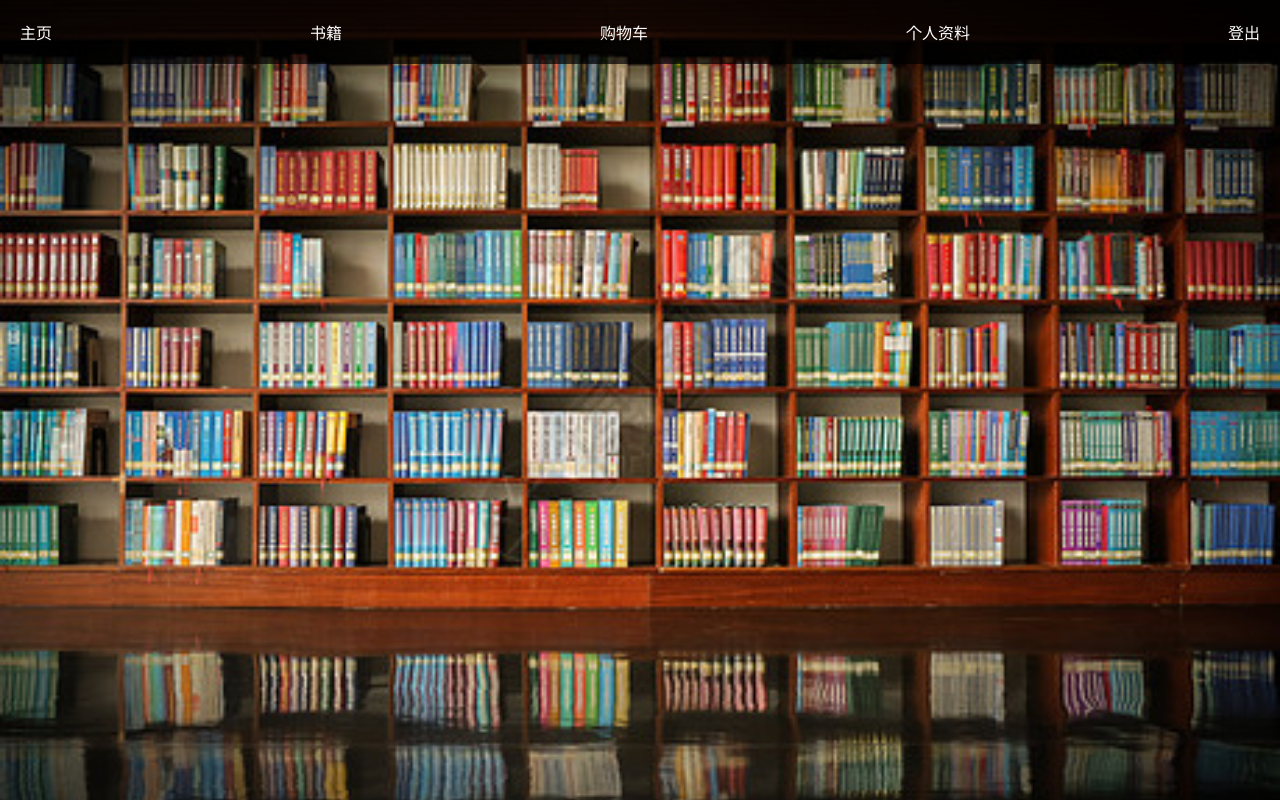
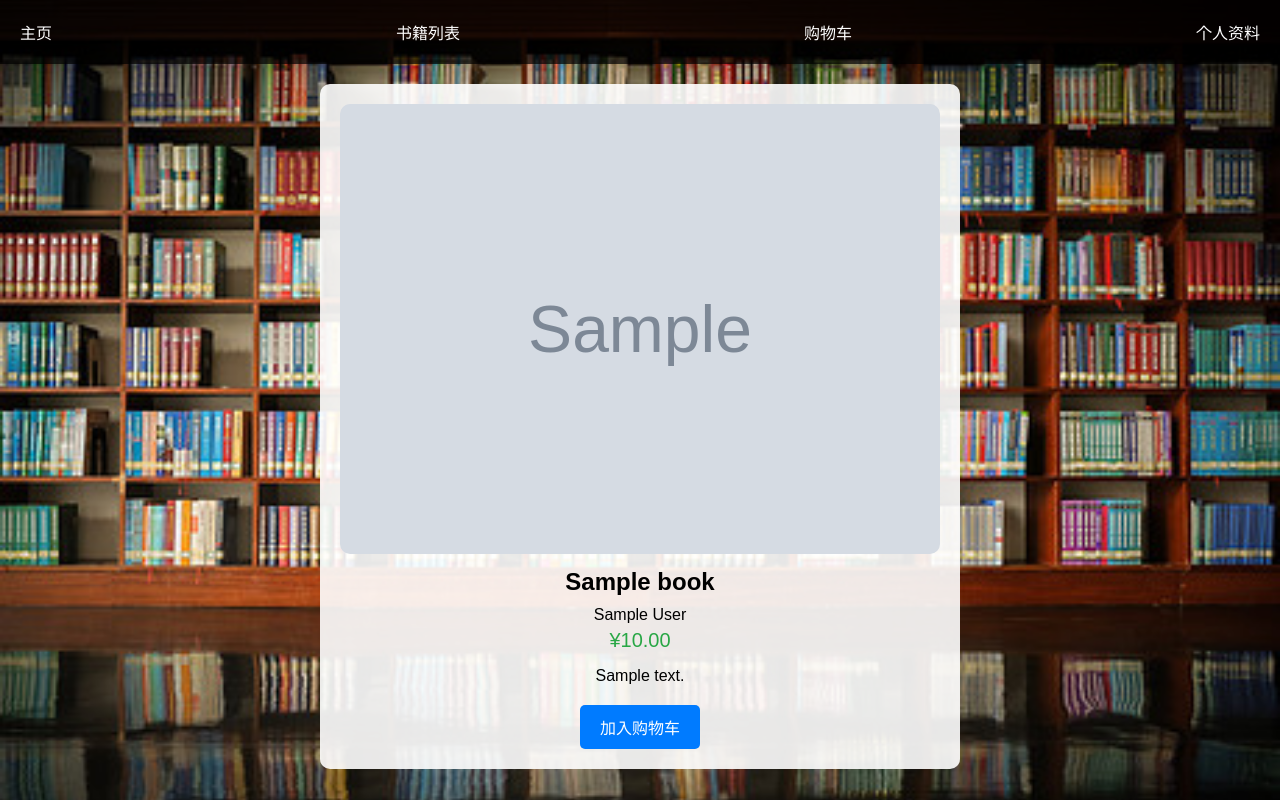
Before and after one commit to Crowalls/bookonlinestore, a Flask app: page /book/1 in a window 1280 px wide. Run offline with Flask 2, Linux system fonts and the light colour scheme; tables that the repository leaves empty hold one stand-in row (values such as "Sample post"); grey boxes marked "Sample" are stand-in pictures.

Commit message:
book_detail.html

```diff
--- a/templates/book_detail.html
+++ b/templates/book_detail.html
@@ -3,7 +3,7 @@
 <head>
     <meta charset="UTF-8">
     <meta name="viewport" content="width=device-width, initial-scale=1.0">
-    <title>书籍列表</title>
+    <title>{{ book.title }} - 书籍详情</title>
     <style>
         body {
             margin: 0;
@@ -32,74 +32,71 @@
         }
 
         .container {
-            margin-top: 20px;
-            display: flex;
-            flex-wrap: wrap;
-            justify-content: center;
+            margin: 20px auto;
+            padding: 20px;
+            background: rgba(255, 255, 255, 0.9);
+            border-radius: 10px;
+            max-width: 600px;
         }
 
-        .book-card {
-            background: rgba(255, 255, 255, 0.9);
+        .book-cover {
+            width: 100%;
+            height: auto;
             border-radius: 10px;
-            padding: 20px;
-            margin: 15px;
-            width: 200px;
+        }
+
+        .book-info {
             text-align: center;
         }
 
-        .book-card img {
-            width: 100%;
-            height: auto;
+        .book-info h2 {
+            margin: 10px 0;
+        }
+
+        .book-info p {
+            margin: 5px 0;
+        }
+
+        .book-info .price {
+            font-size: 20px;
+            color: #28a745;
+        }
+
+        .book-info .description {
+            margin-top: 15px;
+        }
+
+        .add-to-cart {
+            display: inline-block;
+            margin-top: 15px;
+            padding: 10px 20px;
+            background: #007bff;
+            color: white;
+            text-decoration: none;
             border-radius: 5px;
         }
 
-        .book-card h3 {
-            margin: 10px 0;
-        }
-
-        .book-card p {
-            margin: 5px 0;
-        }
-
-        .book-card .price {
-            font-size: 18px;
-            color: #28a745;
-        }
-
-        .book-card button {
-            padding: 10px;
-            background-color: #007bff;
-            border: none;
-            border-radius: 5px;
-            color: white;
-            font-size: 16px;
-            cursor: pointer;
-        }
-
-        .book-card button:hover {
-            background-color: #0056b3;
+        .add-to-cart:hover {
+            background: #0056b3;
         }
     </style>
 </head>
 <body>
     <div class="navbar">
         <a href="/">主页</a>
-        <a href="/books">书籍</a>
+        <a href="/books">书籍列表</a>
         <a href="/cart">购物车</a>
         <a href="/profile">个人资料</a>
-        <a href="/logout">登出</a>
     </div>
-
     <div class="container">
-        {% for book in books %}
-        <div class="book-card">
-            <img src="{{ book.cover_image }}" alt="{{ book.title }}">
-            <h3>{{ book.title }}</h3>
-            <p>作者: {{ book.author }}</p>
+        <img class="book-cover" src="{{ book.cover_image }}" alt="{{ book.title }}">
+        <div class="book-info">
+            <h2>{{ book.title }}</h2>
+            <p>{{ book.author }}</p>
             <p class="price">¥{{ book.price }}</p>
-            <a href="/book/{{ book.id }}"><button>详情</button></a>
+            <p class="description">{{ book.description }}</p>
+            <a class="add-to-cart" href="/cart/add/{{ book.id }}">加入购物车</a>
         </div>
-        {% endfor %}
     </div>
 </body>
 </html>
```
